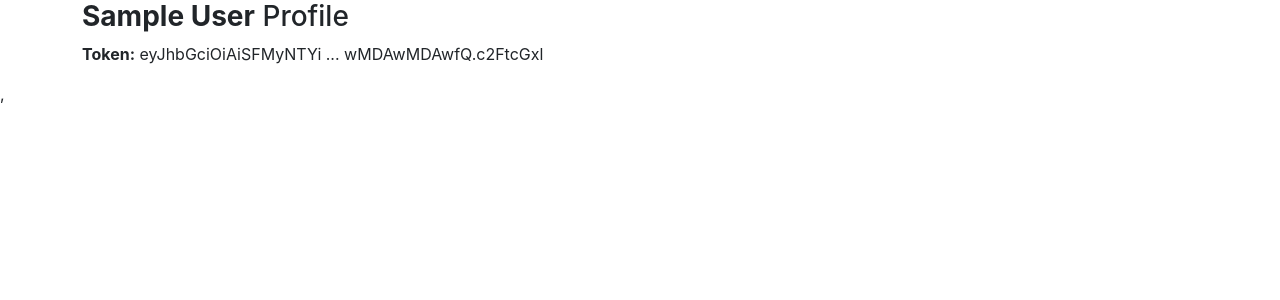
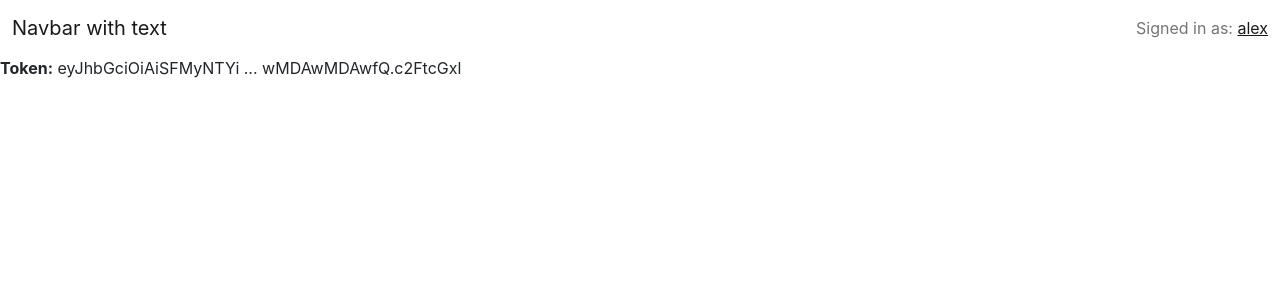
Before and after one commit to oleksiivelychko/react-client, a React (Create React App) app: page /profile in a window 1280 px wide. Shown: the top 300 px of the page. Built offline with nearby package versions, Linux system fonts and the light colour scheme; sample sign-in values are in the browser's storage.

Commit message:
create header component

```diff
--- a/src/components/pages/user/ProfilePage.tsx
+++ b/src/components/pages/user/ProfilePage.tsx
@@ -1,6 +1,7 @@
 import React from 'react';
 import { Redirect } from 'react-router-dom';
 import { connect } from 'react-redux';
+import Header from "../../views/Header";
 
 class ProfilePage extends React.Component {
 
@@ -13,16 +14,14 @@ class ProfilePage extends React.Component {
         }
 
         return (
-            <div className="container">
-                <header className="jumbotron">
-                    <h3>
-                        <strong>{currentUser.name}</strong> Profile
-                    </h3>
-                </header>
-                <p>
-                    <strong>Token:</strong> {currentUser.accessToken.substring(0, 20)} ...{" "}
-                    {currentUser.accessToken.substr(currentUser.accessToken.length - 20)}
-                </p>
+            <div>
+                <Header username='alex'/>
+                <main>
+                    <p>
+                        <strong>Token:</strong> {currentUser.accessToken.substring(0, 20)} ...{" "}
+                        {currentUser.accessToken.substr(currentUser.accessToken.length - 20)}
+                    </p>
+                </main>
             </div>
         );
     }
--- /dev/null
+++ b/src/components/views/Header.tsx
@@ -0,0 +1,23 @@
+import React from "react";
+import {Navbar} from "react-bootstrap";
+
+export default class Header extends React.Component<any> {
+
+    render() {
+        return (
+            <header>
+                <Navbar>
+                    <div className="container-fluid">
+                        <Navbar.Brand href="#home">Navbar with text</Navbar.Brand>
+                        <Navbar.Toggle />
+                        <Navbar.Collapse className="justify-content-end">
+                            <Navbar.Text>
+                                Signed in as: <a href="#">{this.props.username}</a>
+                            </Navbar.Text>
+                        </Navbar.Collapse>
+                    </div>
+                </Navbar>
+            </header>
+        );
+    }
+}
--- a/src/index.tsx
+++ b/src/index.tsx
@@ -10,7 +10,7 @@ ReactDOM.render(
   <React.StrictMode>
     <Provider store={store}>
       <App />
-    </Provider>,
+    </Provider>
   </React.StrictMode>,
   document.getElementById('root')
 );
```
